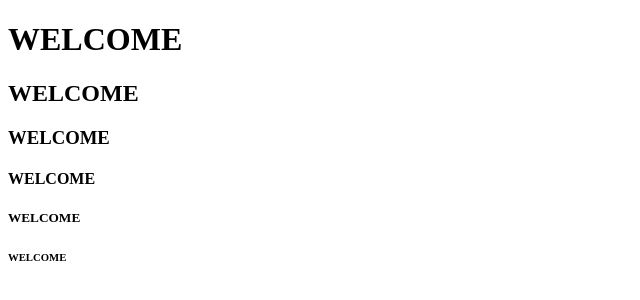
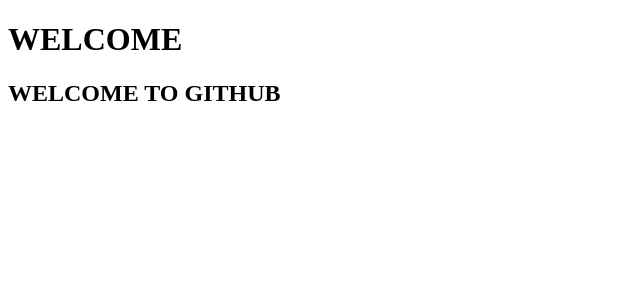
Before and after one commit to SaikumarPasini/ufo, a plain HTML site: page index.html in a window 1280 px wide. Shown: the whole page, without its empty margins (0-640 px from the left). Drawn offline with Linux system fonts and the light colour scheme.

Commit message:
index page modified

```diff
--- a/index.html
+++ b/index.html
@@ -7,10 +7,6 @@
 </head>
 <body>
     <h1>WELCOME</h1>
-    <h2>WELCOME</h2>
-    <h3>WELCOME</h3>
-    <h4>WELCOME</h4>
-    <h5>WELCOME</h5>
-    <h6>WELCOME</h6>
+    <h2>WELCOME TO GITHUB</h2>
 </body>
 </html>
```
